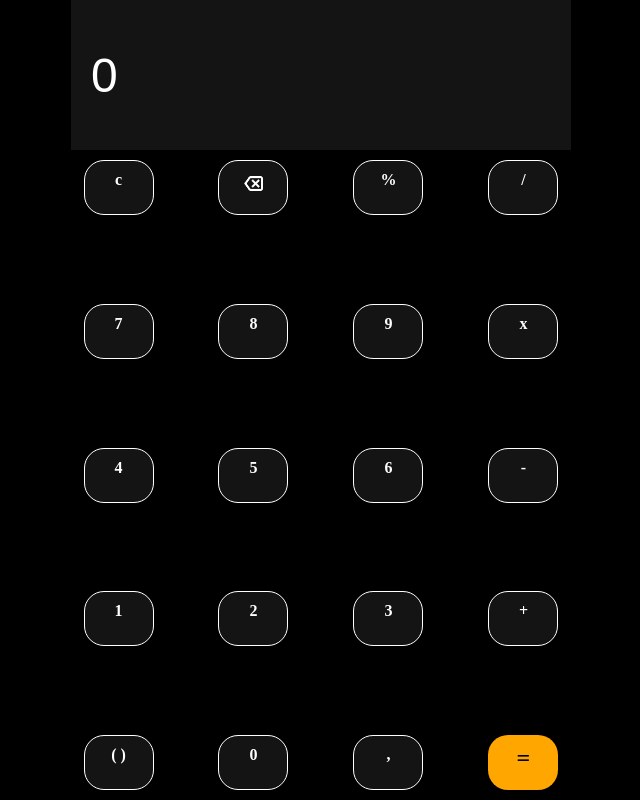
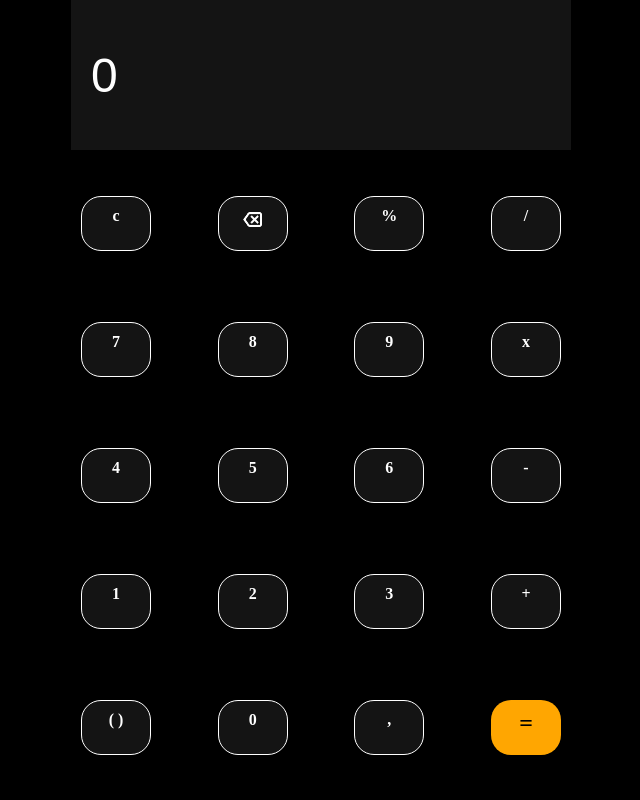
Before and after one commit to viniciusbarbosa2024/projeto-calculadora-completa, a plain HTML site: page index.html in a window 1280 px wide. Shown: the whole page, without its empty margins (319-959 px from the left). Drawn offline with Linux system fonts and the light colour scheme.

Commit message:
Troquei o uso do flex por grid

```diff
--- a/css/style.css
+++ b/css/style.css
@@ -37,18 +37,17 @@ main #screen:focus {
 }
 
 main #buttonArea {
-    display: flex;
-    flex-wrap: wrap;
-    row-gap: calc((100vh - 445px)/4);
-    column-gap: calc((100% - 300px)/3);
-    justify-content: space-around;
+    display: grid;
+    grid-template-columns: 70px 70px 70px 70px;
+    justify-content: space-between;
+    align-items: center;
 
     width: 100%;
+    height: calc(100vh - 150px);
     padding: 10px;
 }
 
 main #buttonArea .button {
-    width: 70px;
     height: 55px;
     padding: 10px;
 
```
